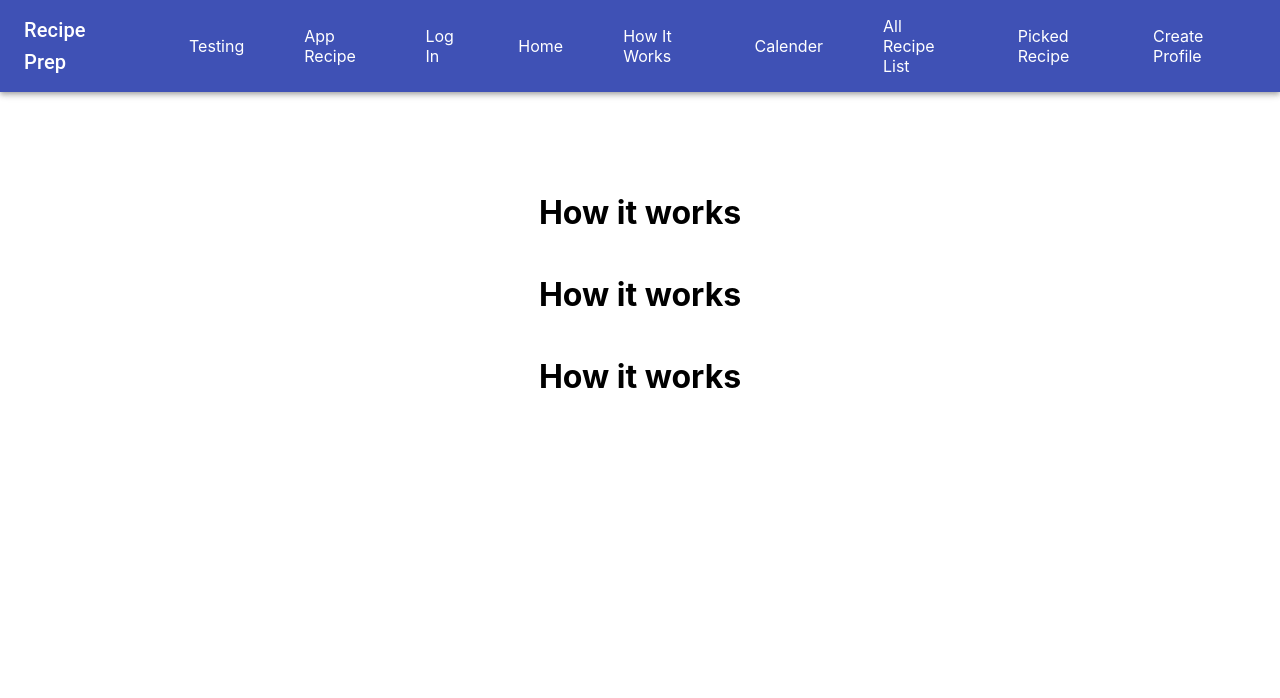
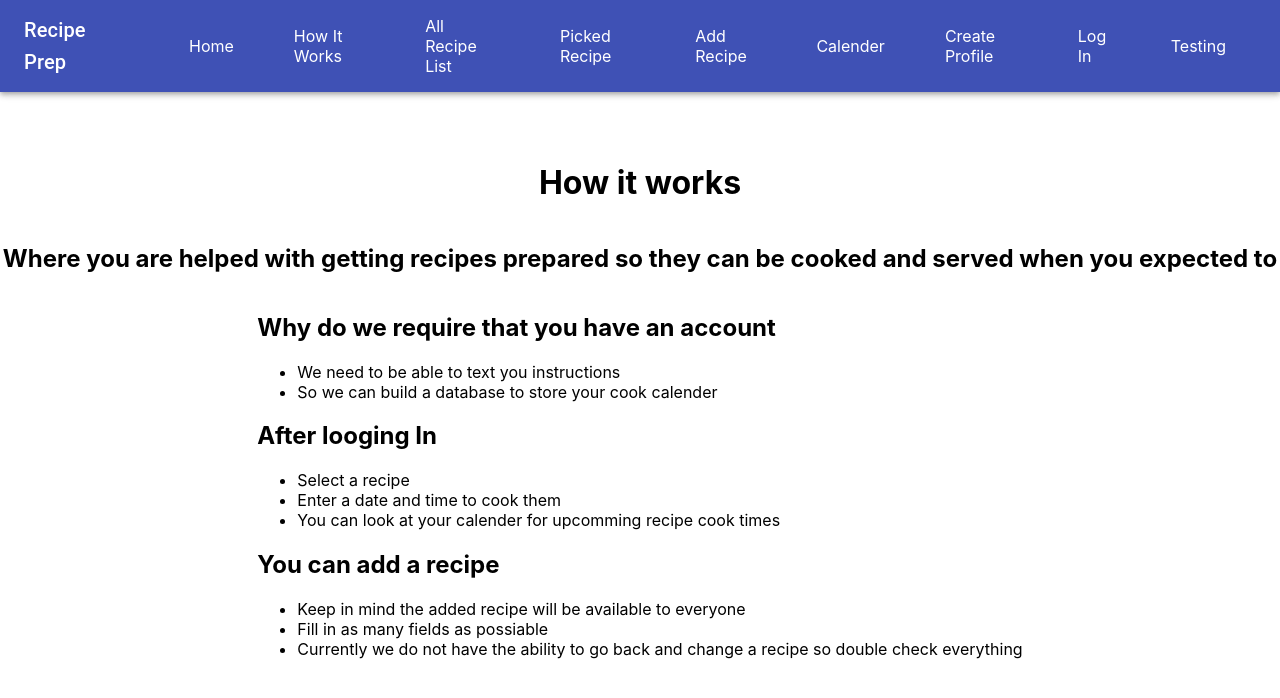
Before and after one commit to MichaelABartlett/js311-checkpoint2, a React (Create React App) app in the folder client/: page /howItWorks in a window 1280 px wide. Shown: the top 698 px of the page. Built offline with nearby package versions, Linux system fonts and the light colour scheme.

Commit message:
rebuilt tables

```diff
--- /dev/null
+++ b/client/src/Stlyes/calender.css
@@ -0,0 +1,27 @@
+
+
+
+
+.calender {
+    display: flex;
+    justify-content: center;
+    align-items: center;
+    margin-top: 50px;
+    flex-direction: column;
+
+  }
+
+.body {
+    display: flex;
+    justify-content: center;
+    align-items: center;
+    margin-top: 25px;
+    flex-direction: column;
+    width: 300px;
+}
+
+.input {
+    width: 100%;
+    text-align: center;
+    height: 30px;
+}
--- /dev/null
+++ b/client/src/Stlyes/howItWorks.css
@@ -0,0 +1,12 @@
+
+
+
+
+.howItWorks {
+    display: flex;
+    justify-content: center;
+    align-items: center;
+    margin-top: 50px;
+    flex-direction: column;
+
+  }
--- a/client/src/components/Navigation.js
+++ b/client/src/components/Navigation.js
@@ -26,23 +26,11 @@ const Navigation = (props) => {
                     Recipe Prep
                 </Typography>
                 <ul className="nav-list" >
-                    <li className="navItem" >
-                        <Link style={{color: "white", textDecoration: 'none'}} to="/">Testing</Link>
-                    </li>
-                    <li className="navItem">
-                        <Link style={{color: "white", textDecoration: 'none'}} to="/addRecipe">App Recipe</Link>
-                    </li>
-                    <li className="navItem">
-                        <Link style={{color: "white", textDecoration: 'none'}} to="/logIn">Log In</Link>
-                    </li>
                     <li className="navItem">
                         <Link style={{color: "white", textDecoration: 'none'}} to="/home">Home</Link>
                     </li>
                     <li className="navItem">
                         <Link style={{color: "white", textDecoration: 'none'}} to="/howItWorks">How It Works</Link>
-                    </li>
-                    <li className="navItem">
-                        <Link style={{color: "white", textDecoration: 'none'}} to="/calender">Calender</Link>
                     </li>
                     <li className="navItem">
                         <Link style={{color: "white", textDecoration: 'none'}} to="/allRecipeList">All Recipe List</Link>
@@ -51,7 +39,19 @@ const Navigation = (props) => {
                         <Link style={{color: "white", textDecoration: 'none'}} to="/pickedRecipe">Picked Recipe</Link>
                     </li>
                     <li className="navItem">
+                        <Link style={{color: "white", textDecoration: 'none'}} to="/addRecipe">Add Recipe</Link>
+                    </li>
+                    <li className="navItem">
+                        <Link style={{color: "white", textDecoration: 'none'}} to="/calender">Calender</Link>
+                    </li>
+                    <li className="navItem">
                         <Link style={{color: "white", textDecoration: 'none'}} to="/createProfile">Create Profile</Link>
+                    </li>
+                    <li className="navItem">
+                        <Link style={{color: "white", textDecoration: 'none'}} to="/logIn">Log In</Link>
+                    </li>
+                    <li className="navItem" >
+                        <Link style={{color: "white", textDecoration: 'none'}} to="/">Testing</Link>
                     </li>
                     {/* <li className="nav-list-item"
                         onClick={() => {
--- a/client/src/components/allRecipeList.js
+++ b/client/src/components/allRecipeList.js
@@ -1,12 +1,23 @@
 import '../Stlyes/allRecipeList.css'
 import React, { useState, useEffect} from "react";
 import Axios from 'axios';
+import { Link } from 'react-router-dom'
 
 
 
 
 
 function AllRecipeList() {
+
+  let recipe = [
+    'Apple Pie',
+    'Fried Chicken',
+    'Baked Potato',
+    'PBJ',
+    'Hot Dog'
+  ]
+
+  // onload a call for a list of all recipe names and added to the recipe variable
 
   const AddNewRecipe = () => {
 
@@ -17,18 +28,17 @@ function AllRecipeList() {
       <h1>Recipes</h1>
       <div className='addNewRecipe' >
         <br/>
-          <input type="text" name="addNewRecipe" placeholder='Add a New Recipe' className='input' onChange={(e) => {
-            AddNewRecipe(e.target.value)
-             }}></input>
+          <Link to="/addRecipe">
+            <button type='button'>
+              Add a new Recipe
+            </button>
+          </Link>
+
         <br/>
       </div>
       <div className='recipes' >
         <h1>List out recipes here</h1>
-        {/* <ol>{this.state.recipe.map((recipe, index) => {
-            return (
-              <Recipes key={index} name={recipe.name} isLiked={false} image_url={beer.image_url} />
-            )
-          })}</ol>   */}
+        <ul>{recipe.map(name => <li key={name}>{name}</li>)} </ul>
       </div>
     </main>
 
@@ -36,3 +46,10 @@ function AllRecipeList() {
 }
 
 export default AllRecipeList;
+
+
+{/* <ol>{recipe.map((recipe, index) => {
+            return (
+              <Recipes key={index} name={recipe.name} isLiked={false} image_url={beer.image_url} />
+            )
+          })}</ol>   */}
--- a/client/src/components/calender.js
+++ b/client/src/components/calender.js
@@ -1,4 +1,4 @@
-import '../App.css';
+import '../Stlyes/calender.css'
 import React, { useState, useEffect} from "react";
 import Axios from 'axios';
 
@@ -9,9 +9,10 @@ function Calender() {
 
   return (
     <div className="calender">
-      <h1>Calender</h1>
-      <h1>Calender</h1>
-      <h1>Calender</h1>
+      <h1>Cooking Calender</h1>
+
+      <h1>map thru calender for user here</h1>
+      <h1>display recipe, cook date and cook time</h1>
     </div>
 
   );
--- a/client/src/components/howItWorks.js
+++ b/client/src/components/howItWorks.js
@@ -1,4 +1,4 @@
-import '../App.css';
+import '../Stlyes/howItWorks.css'
 import React, { useState, useEffect} from "react";
 import Axios from 'axios';
 
@@ -10,8 +10,26 @@ function HowItWorks() {
   return (
     <div className="howItWorks">
       <h1>How it works</h1>
-      <h1>How it works</h1>
-      <h1>How it works</h1>
+      <h2>Where you are helped with getting recipes prepared so they can be cooked and served when you expected to</h2>
+      <a>
+        <h2>Why do we require that you have an account</h2>
+        <ul>
+          <li>We need to be able to text you instructions</li>
+          <li>So we can build a database to store your cook calender</li>
+        </ul>
+        <h2>After looging In</h2>
+        <ul>
+          <li>Select a recipe</li>
+          <li>Enter a date and time to cook them</li>
+          <li>You can look at your calender for upcomming recipe cook times</li>
+        </ul>
+        <h2>You can add a recipe</h2>
+        <ul>
+          <li>Keep in mind the added recipe will be available to everyone</li>
+          <li>Fill in as many fields as possiable</li>
+          <li>Currently we do not have the ability to go back and change a recipe so double check everything</li>
+        </ul>
+      </a>
     </div>
 
   );
```
